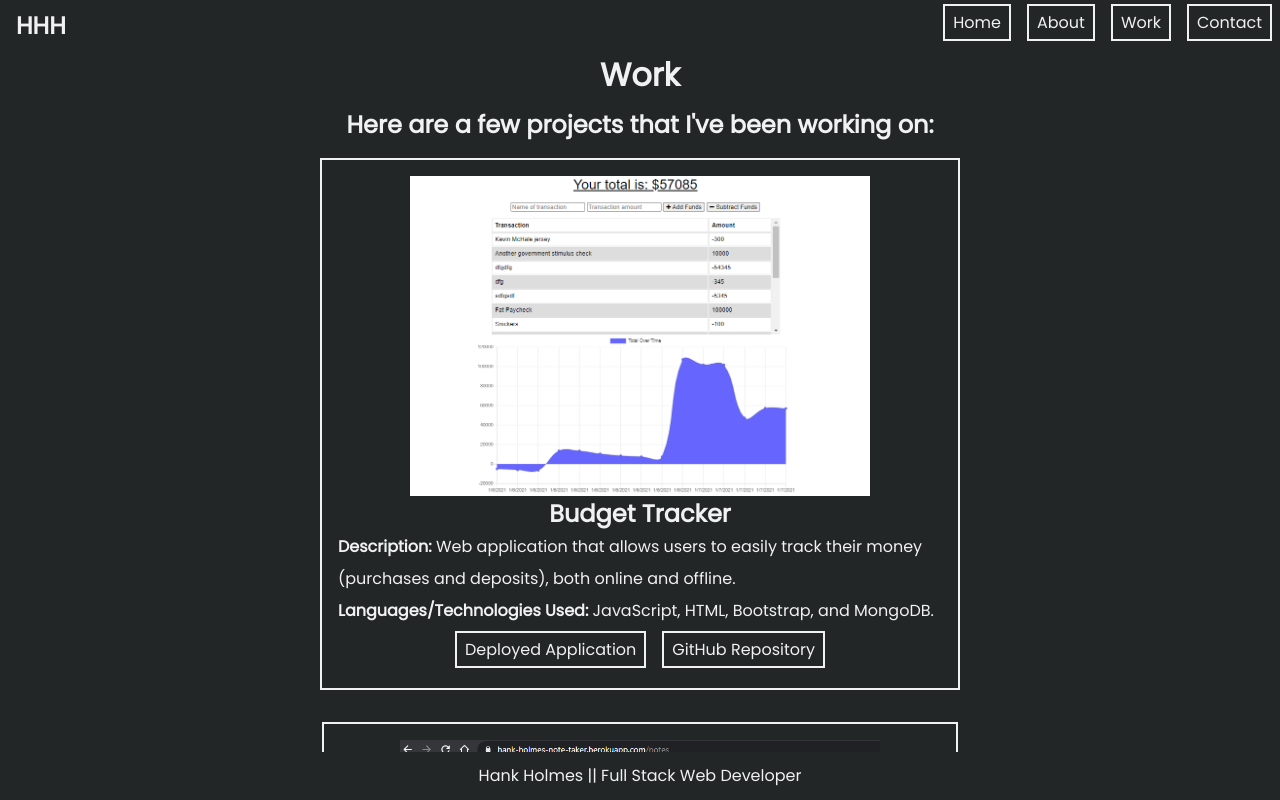
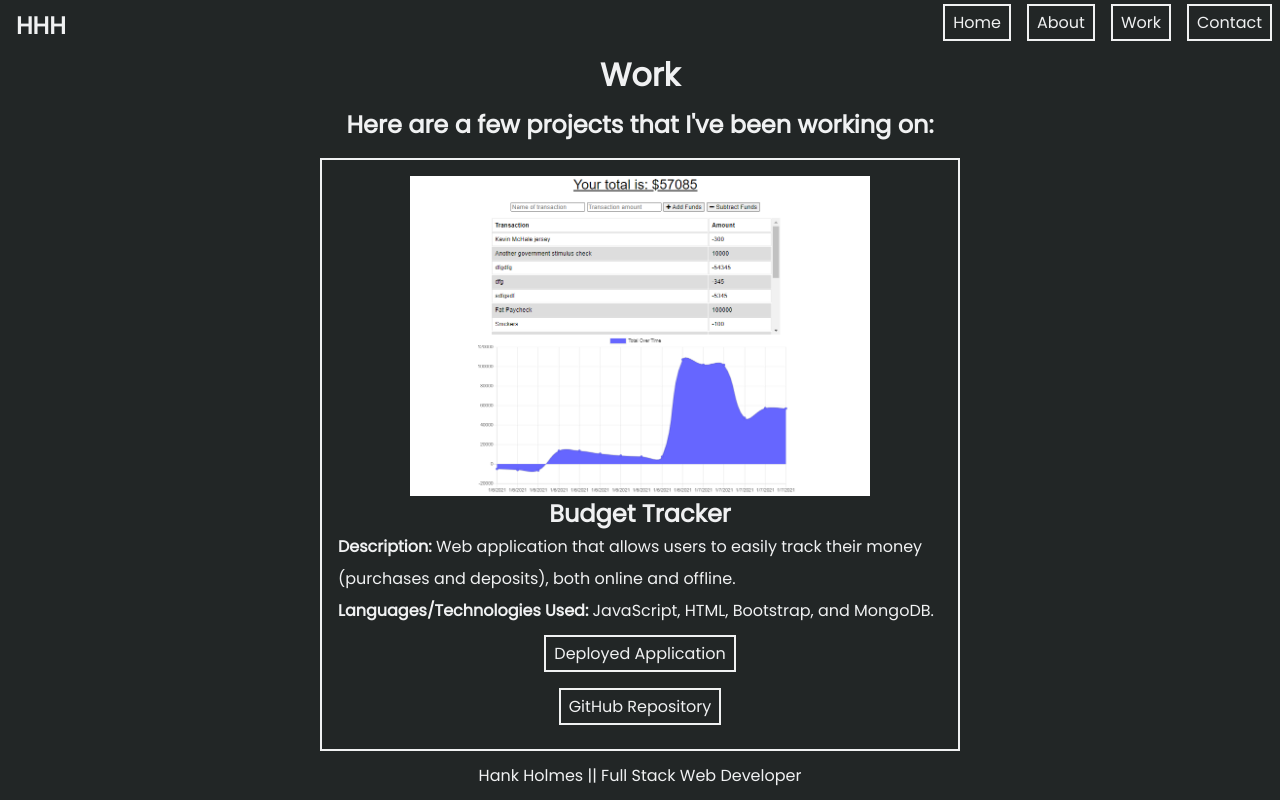
Before and after one commit to HHH-603/V2-Portfolio, a React (Create React App) app: page /work in a window 1280 px wide. Shown: the top 800 px of the page. Built offline with nearby package versions, Linux system fonts and the light colour scheme.

Commit message:
Added some light formatting to my ProjectLinksContainer and work page.

```diff
--- a/src/components/ProjectLinksContainer/style.css
+++ b/src/components/ProjectLinksContainer/style.css
@@ -1,6 +1,6 @@
 .project-links-container {
     display: flex;
-    flex-flow: row wrap;
+    flex-flow: column wrap;
     width: auto;
     align-items: center;
     justify-content: center;
--- a/src/pages/work/style.css
+++ b/src/pages/work/style.css
@@ -18,7 +18,7 @@
 .project-link {
     text-decoration: none;
     width: auto;
-    margin: .25rem .5rem;
+    margin: .5rem;
     padding: .25rem .5rem;
     color: #F0F1F2;
     border: .15rem solid #F0F1F2;
```
